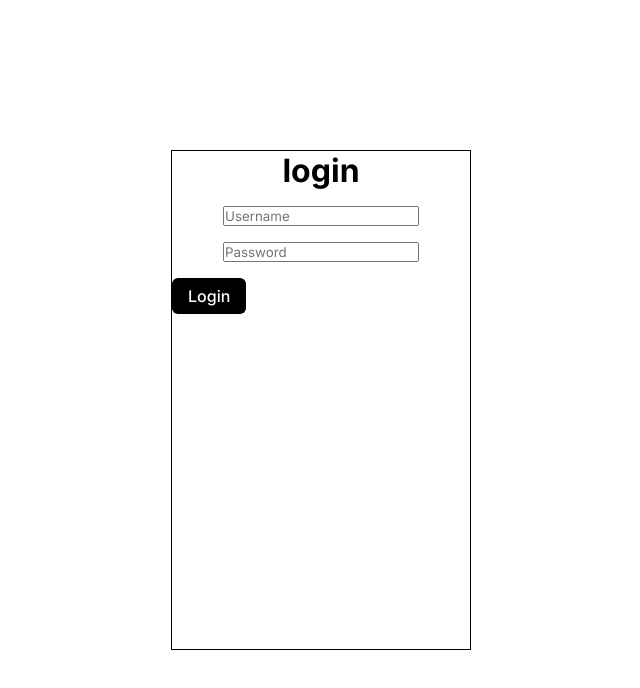
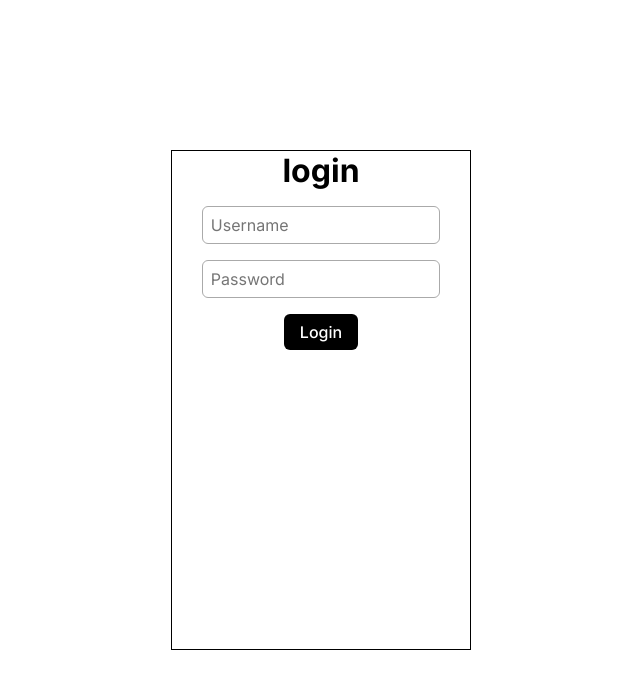
Before and after one commit to MarcoGiaccone/sito-emma, an Angular app in the folder frontend/: page /reserved in a window 1280 px wide. Shown: the top 688 px of the page, without its empty margins (319-959 px from the left). Built offline with nearby package versions, Linux system fonts and the light colour scheme; no server answers.

Commit message:
creato componente di login e lista progetti manager

```diff
--- a/frontend/src/app/app.routes.ts
+++ b/frontend/src/app/app.routes.ts
@@ -4,13 +4,15 @@ import { About } from './components/about/about';
 import { ProjectsHome } from './components/projects-home/projects-home';
 import { ProjectSpotlight } from './components/project-spotlight/projectSpotlight';
 import { ReservedLogin } from './components/reserved-login/reserved-login';
+import { ReservedProjects } from './components/reserved-projects/reserved-projects';
 
 export const routes: Routes = [
     { path: 'home', component: Home },
     { path: 'about', component: About },
     { path: 'projects', component: ProjectsHome },
-    { path: 'projects/:id', component: ProjectSpotlight},
-    { path: 'reserved', component: ReservedLogin},
+    { path: 'projects/:id', component: ProjectSpotlight },
+    { path: 'reserved', component: ReservedLogin },
+    { path: 'reserved/projects', component: ReservedProjects },
     { path: '', component: Home },
   { path: '**', redirectTo: '' } // fallback 404 → Home
 ];
--- a/frontend/src/app/components/reserved-login/reserved-login.css
+++ b/frontend/src/app/components/reserved-login/reserved-login.css
@@ -37,3 +37,25 @@
 .login:hover {
   background-color: #222; /* un nero leggermente più chiaro al hover */
 }
+
+.submit-container {
+  display: flex;
+  justify-content: center;
+}
+
+.username-container input,
+.password-container input {
+  width: 80%;
+  padding: 0.5rem;
+  font-size: 1rem;
+  border: 1px solid #aaa;
+  border-radius: 6px;
+  outline: none;
+  transition: border-color 0.2s ease, box-shadow 0.2s ease;
+}
+
+.username-container input:focus,
+.password-container input:focus {
+  border-color: #000;
+  box-shadow: 0 0 0 2px rgba(0, 0, 0, 0.2);
+}
--- a/frontend/src/app/components/reserved-login/reserved-login.html
+++ b/frontend/src/app/components/reserved-login/reserved-login.html
@@ -10,6 +10,10 @@
         <div class="submit-container">
             <button class="login" (click)="submit()">Login</button>
         </div>
+        <div class="error-message-container">
+            <p>{{ loginErrorMessage }}</p>
+        </div>
+
 
     </div>
 </div>
--- a/frontend/src/app/components/reserved-login/reserved-login.ts
+++ b/frontend/src/app/components/reserved-login/reserved-login.ts
@@ -1,5 +1,6 @@
 import { Component } from '@angular/core';
 import { FormsModule } from '@angular/forms';
+import { Router } from '@angular/router';
 
 @Component({
   selector: 'app-reserved-login',
@@ -11,9 +12,22 @@ export class ReservedLogin {
 
   username!: string;
   password!: string;
+  loginErrorMessage!: string;
+  constructor(
+    private router: Router
+  ) {}
 
   submit() {
+    this.loginErrorMessage = '';
     console.log('submitting data');
+    if (
+      this.username === 'emma' &&
+      this.password === 'genovese'
+    ) {
+      this.router.navigateByUrl('/reserved/projects');
+    } else {
+      this.loginErrorMessage = 'Attenzione! Credenziali errate!';
+    }
   }
 
 }
--- /dev/null
+++ b/frontend/src/app/components/reserved-projects/reserved-projects.html
@@ -0,0 +1 @@
+<p>reserved-projects works!</p>
```
Also changed, not shown: frontend/src/app/components/reserved-projects/reserved-projects.ts (added, +11 -0 lines), frontend/src/app/components/reserved-projects/reserved-projects.css (added), 1 other file (tests, documents, lock files or other folders).
